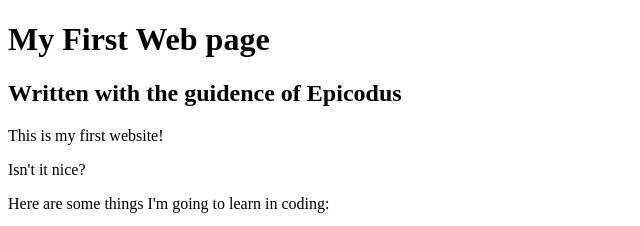
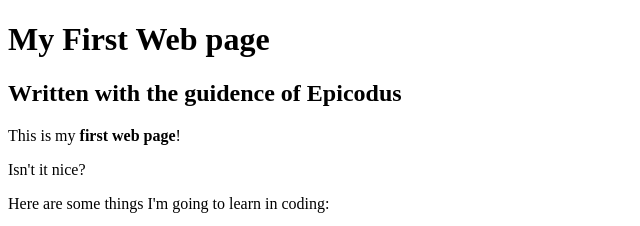
Before and after one commit to SPdowns/my-first-website, a plain HTML site: page my-first-website.html in a window 1280 px wide. Shown: the top 226 px of the page, 0-640 px from the left. Drawn offline with Linux system fonts and the light colour scheme.

Commit message:
first line element

```diff
--- a/my-first-website.html
+++ b/my-first-website.html
@@ -7,7 +7,7 @@
         <h1>My First Web page</h1>
         <h2>Written with the guidence of Epicodus</h2>
 
-        <p>This is my first website!</p>
+        <p>This is my <strong>first web page</strong>!</p>
         <p>Isn't it nice?</p>
 
         <p>Here are some things I'm going to learn in coding:</p>
```
